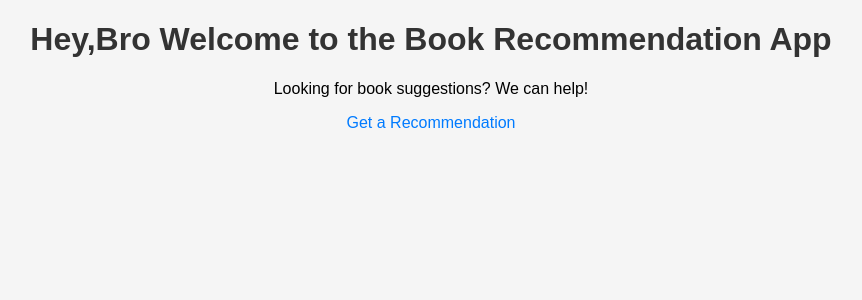
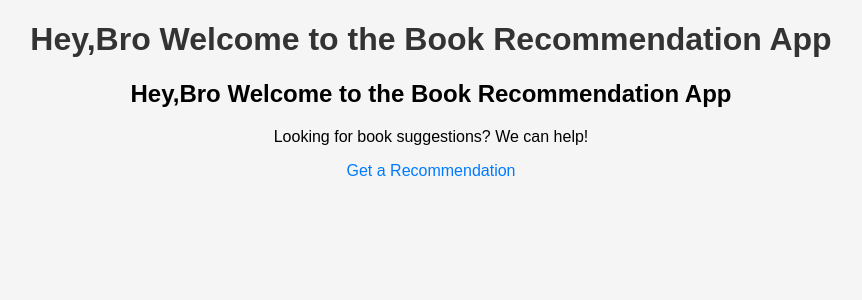
Before and after one commit to Mobi-learns/book-app-ci-cd-pipeline, a Flask app: page / in a window 1280 px wide. Shown: the top 300 px of the page, without its empty margins (209-1071 px from the left). Run offline with Flask 3, Linux system fonts and the light colour scheme.

Commit message:
Index modified

```diff
--- a/templates/index.html
+++ b/templates/index.html
@@ -8,6 +8,7 @@
 </head>
 <body>
     <h1> Hey,Bro  Welcome to the Book Recommendation App</h1>
+	<h2> Hey,Bro  Welcome to the Book Recommendation App</h2>
     <p>Looking for book suggestions? We can help!</p>
     <a href="/recommend">Get a Recommendation</a>
 </body>
```
